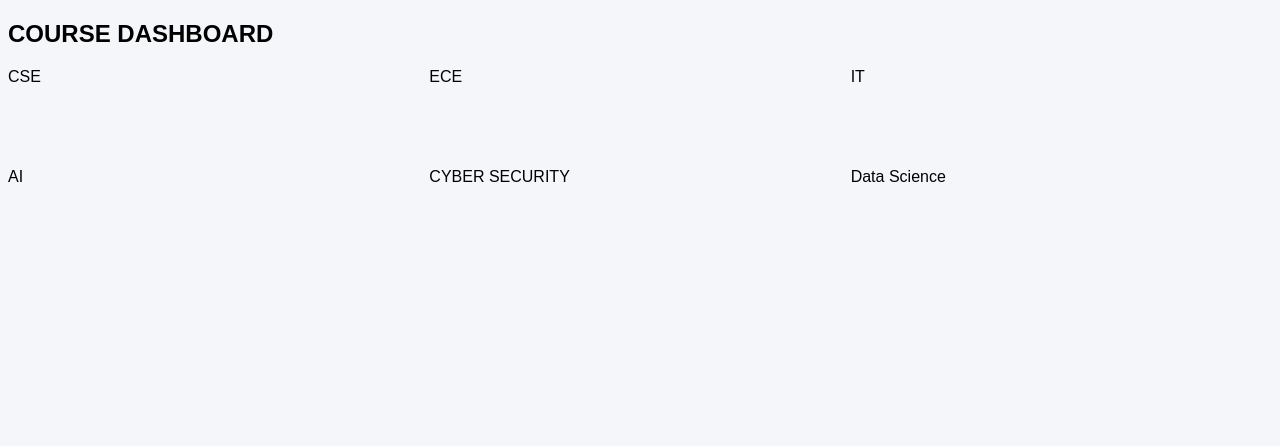
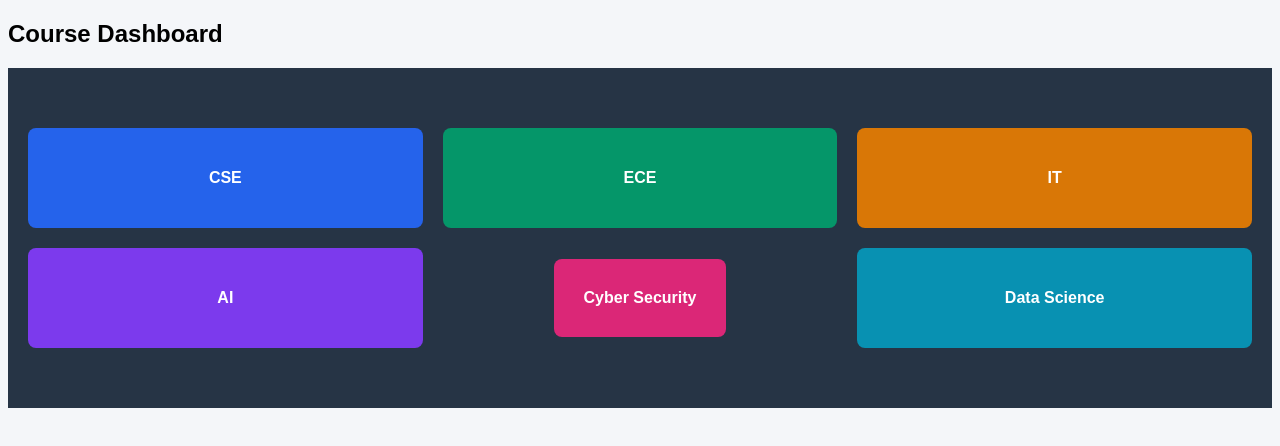
Before and after one commit to krishnasree7/S7_NETRA, a plain HTML site: page class work/grid_example.html in a window 1280 px wide. Drawn offline with Linux system fonts and the light colour scheme.

Commit message:
grid 28_11_2016

```diff
--- a/class work/grid_example.html
+++ b/class work/grid_example.html
@@ -1,46 +1,87 @@
 <!DOCTYPE html>
 <html lang="en">
 <head>
-    <meta charset="UTF-8">
-    <meta name="viewport" content="width=device-width, initial-scale=1.0">
-    <title>GRID EXAMPLE</title>
-</head>
+
+    <title>Grid Example</title>
     <style>
         body{
-        font-family:Arial ;
+            font-family: Arial;
+
             background-color: #f4f6f9;
-
         }
-
         .container{
-        display: grid;
+            display:grid;
              grid-template-columns: 1fr 1fr 1fr;
              grid-template-rows: 100px 100px;
              grid-template-areas:
-        "cse ece It"
+             "cse ece it"
              "ai cyber data";
-
+             grid-auto-columns: 150px;
+             grid-auto-rows: 100px;
              grid-auto-flow: row;
-        grid-auto-rows: 100px;
-        grid-auto-columns: 130px;
-
-
-
+             justify-items: stretch;
+             align-items: stretch;
+             place-items: stretch;
+             justify-content: center;
+             align-content: center;
+             place-content: center;
+             gap: 20px;
+             row-gap: 20px;
+             column-gap: 20px;
+             background-color: #263445;
+             padding: 20px;
+             min-height: 300px;
+             }
+             .box{
+                color: white;
+                padding: 30px;
+                text-align: center;
+                font-weight: bold;
+                border-radius: 8px;
+                display: grid;
+                place-items: center;
+             }
+             .box:nth-child(1){
+                background-color: #2563eb;
+                grid-area: cse;
              }
 
-
+             .box:nth-child(2){
+                background-color: #059669;
+                grid-area: ece;
+                grid-column: 2;
+                grid-row: 1;
+             }
+             .box:nth-child(3){
+                background-color:#d97706 ;
+                grid-area:it ;
+            }
+            .box:nth-child(4){
+                background-color:#7c3aed ;
+                grid-area: ai;
+            }
+            .box:nth-child(5){
+                background-color:#db2777 ;
+                grid-area: cyber;
+                justify-self: center;
+                align-self: center;
+                place-self: center;
+            }
+            .box:nth-child(6){
+                background-color:#0891b2 ;
+                grid-area:data ;
+            }
     </style>
+</head>
 <body>
-
-</body>
-<h2>COURSE DASHBOARD</h2>
+   <h2>Course Dashboard</h2>
    <div class="container">
     <div class="box">CSE</div>
     <div class="box">ECE</div>
     <div class="box">IT</div>
     <div class="box">AI</div>
-    <div class="box">CYBER SECURITY</div>
+    <div class="box">Cyber Security</div>
     <div class="box">Data Science</div>
-
    </div>
+</body>
 </html>
```
Lines whose indentation alone changed are shown as unchanged.
